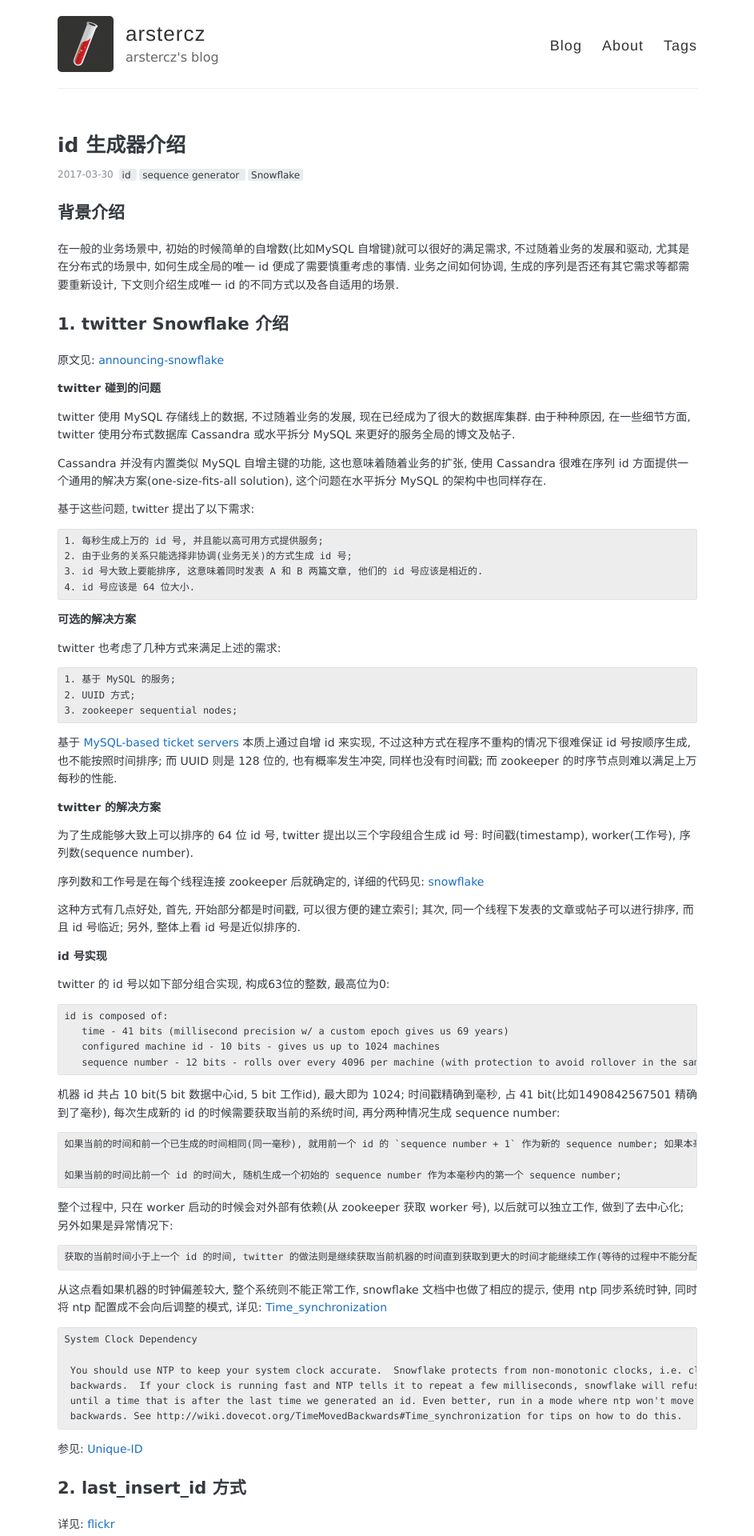
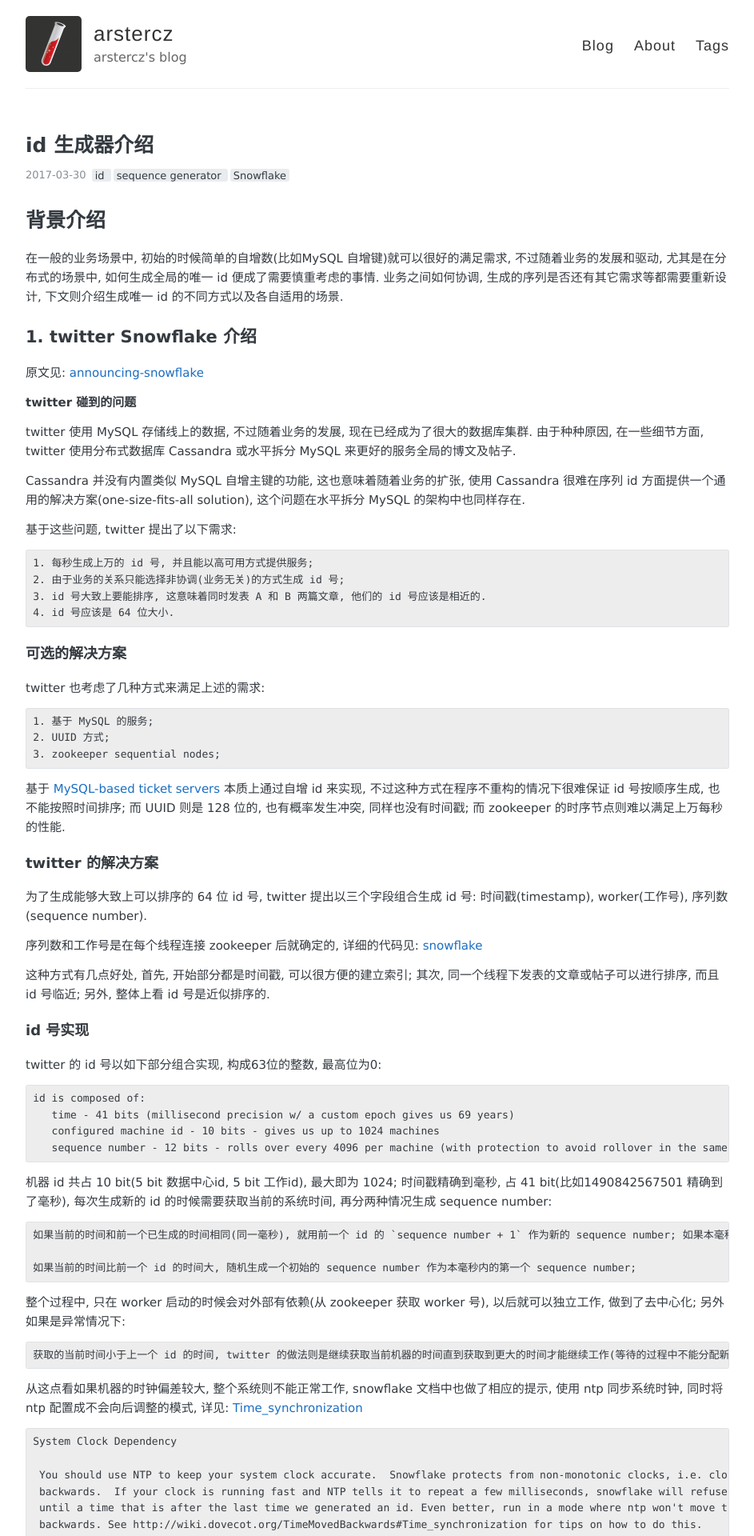
Before and after one commit to arstercz/arstercz.github.io, a Jekyll site: the page built from _posts/2017-03-30-id-%e7%94%9f%e6%88%90%e5%99%a8%e4%bb%8b%e7%bb%8d.md, in a window 1280 px wide. Shown: the top 1920 px of the page at 80% size, without its empty margins (168-1111 px from the left). Built offline with Jekyll 4.4.1, drawn with Linux system fonts in a browser that asks for light colours; comment, search, counter and statistics services are not loaded; some of the changed text lies outside the part shown.

Commit message:
fix fake line and adjust site width

````diff
--- a/_posts/2017-03-30-id-%e7%94%9f%e6%88%90%e5%99%a8%e4%bb%8b%e7%bb%8d.md
+++ b/_posts/2017-03-30-id-%e7%94%9f%e6%88%90%e5%99%a8%e4%bb%8b%e7%bb%8d.md
@@ -18,11 +18,12 @@
   - sequence generator
   - Snowflake
 ---
-<h2>背景介绍</h2>
+
+# 背景介绍
 
 在一般的业务场景中, 初始的时候简单的自增数(比如MySQL 自增键)就可以很好的满足需求, 不过随着业务的发展和驱动, 尤其是在分布式的场景中, 如何生成全局的唯一 id  便成了需要慎重考虑的事情. 业务之间如何协调, 生成的序列是否还有其它需求等都需要重新设计, 下文则介绍生成唯一 id 的不同方式以及各自适用的场景.
 
-<h2>1. twitter Snowflake 介绍</h2>
+## 1. twitter Snowflake 介绍
 
 原文见: <a href="https://blog.twitter.com/2010/announcing-snowflake">announcing-snowflake</a>
 
@@ -41,7 +42,7 @@
 4. id 号应该是 64 位大小.
 ```
 
-<strong>可选的解决方案</strong>
+### 可选的解决方案
 
 twitter 也考虑了几种方式来满足上述的需求:
 
@@ -53,7 +54,7 @@
 
 基于 <a href="http://code.flickr.net/2010/02/08/ticket-servers-distributed-unique-primary-keys-on-the-cheap/">MySQL-based ticket servers</a> 本质上通过自增 id 来实现, 不过这种方式在程序不重构的情况下很难保证 id 号按顺序生成, 也不能按照时间排序; 而 UUID 则是 128 位的, 也有概率发生冲突, 同样也没有时间戳; 而 zookeeper 的时序节点则难以满足上万每秒的性能.
 
-<strong>twitter 的解决方案</strong>
+### twitter 的解决方案
 
 为了生成能够大致上可以排序的 64 位 id 号, twitter 提出以三个字段组合生成 id 号: 时间戳(timestamp), worker(工作号), 序列数(sequence number).
 
@@ -61,7 +62,7 @@
 
 这种方式有几点好处, 首先, 开始部分都是时间戳, 可以很方便的建立索引; 其次, 同一个线程下发表的文章或帖子可以进行排序, 而且 id 号临近; 另外, 整体上看 id 号是近似排序的.
 
-<strong>id 号实现</strong>
+### id 号实现
 
 twitter 的 id 号以如下部分组合实现, 构成63位的整数, 最高位为0:
 
@@ -99,7 +100,7 @@
 
 参见: <a href="http://darktea.github.io/notes/2013/12/08/Unique-ID">Unique-ID</a>
 
-<h2>2. last_insert_id 方式</h2>
+## 2. last_insert_id 方式
 
 详见: <a href="http://code.flickr.net/2010/02/08/ticket-servers-distributed-unique-primary-keys-on-the-cheap/">flickr</a>
 
@@ -123,7 +124,7 @@
 
 单一业务使用这种方式是个很好的解决方案. 如果需要更好的性能可以采用双主的架构, 不过需要设置好各自的自增键的偏移值和步长.
 
-<h2>3. MariaDB Sequence 介绍</h2>
+## 3. MariaDB Sequence 介绍
 
 MariaDB 10.0.3 版本引入了新的引擎: <a href="https://mariadb.com/kb/en/mariadb/sequence/">Sequence</a> , 不同于 postgresql, MariaDB 的 sequence 比较特殊, 它是一个虚拟的, 临时的自增序列, 会话结束后序列便消失, 没有持久化功能, 也不能被其它表像自增主键那样引用. sequence 根据表的名字确定边界和自增值.
 
@@ -178,15 +179,15 @@
 +-----+
 ```
 
-<strong>note: 如果启用了 sequence 引擎, 新建的表名不能和序列的表名冲突, 临时表可以和序列表名一样</strong>
+### note: 如果启用了 sequence 引擎, 新建的表名不能和序列的表名冲突, 临时表可以和序列表名一样
 
-<strong>MariaDB sequence 误区</strong>
+### MariaDB sequence 误区
 
 MariaDB sequence 引擎不像 PostgreSQL 和 FirebirdSQL 的序列生成器, 生存期仅为当前语句的执行时间, 没有持久化功能, 也没有 nextval 相关的功能.
 
 sequence 也不能生成负数序列, 在达到最大/最小边界的时候不能轮询(类似 PostgreSQL 序列生成器的 CYCLE 选项).
 
-<strong>MariaDB sequence 使用场景</strong>
+### MariaDB sequence 使用场景
 
 详细使用参见 <a href="https://falseisnotnull.wordpress.com/2013/06/23/mariadbs-sequence-storage-engine/">mariadbs-sequence</a>
 
@@ -198,7 +199,7 @@
 5. 生成排序的日期时间等
 ```
 
-<h2>4. postgresql 序列生成器</h2>
+## 4. postgresql 序列生成器
 
 postgresql 自带的序列生成器能够很好的实现序列数的需求, 类似 MySQL 的 last_insert_id 方式. 不过 postgresql 的序列包含以下特性:
 
@@ -263,26 +264,24 @@
 (1 row)
 ```
 
-<strong>使用序列生成器经常碰到的问题</strong>
+### 使用序列生成器经常碰到的问题
 
-<ol>
-<li>事务回滚后, 序列不会回滚</p></li>
-<li>序列的范围基于 bigint 运算, 其范围不超过 8 字节的整数范围.一些老的系统不支持 8 字节的编译器则采用普通的 4 字节 int 运算.</p></li>
-<li>序列达到上限后, 默认不加 CYCLE 选项, 则会报错, 不允许生成序列, 如果加了 CYCLE 选择, 则从开始值重新生成.</p></li>
-<li><p>如果 cache 大于 1, 意味着该会话一次取多个序列, 每次访问序列对象的过程中都将分配并缓存随后的序列值, 并且相应的增加序列对象的 last_value. 从这点看 cache 越大意味着序列的性能越高. 不过同一个事务中随后的 cache - 1 次 nextval 将只返回预先分配的值, 在会话结束前没有使用剩下的值, 会导致序列里出现空洞(不连续). 另外如果有多个会话并发操作同一个序列生成器, 在业务层面来看可能会产生无序的问题, 在 cache 大于 1 的时候, 只能保证 nextval 值唯一, 不能保证顺序生成; 最后, 如果在序列上执行 setval, 则其它会话不会发觉, 直到用光缓存的数为止.</p></li>
-</ol>
+    事务回滚后, 序列不会回滚
+    序列的范围基于 bigint 运算, 其范围不超过 8 字节的整数范围.一些老的系统不支持 8 字节的编译器则采用普通的 4 字节 int 运算.
+    序列达到上限后, 默认不加 CYCLE 选项, 则会报错, 不允许生成序列, 如果加了 CYCLE 选择, 则从开始值重新生成.
+    如果 cache 大于 1, 意味着该会话一次取多个序列, 每次访问序列对象的过程中都将分配并缓存随后的序列值, 并且相应的增加序列对象的 `last_value`. 从这点看 cache 越大意味着序列的性能越高. 不过同一个事务中随后的 cache - 1 次 nextval 将只返回预先分配的值, 在会话结束前没有使用剩下的值, 会导致序列里出现空洞(不连续). 另外如果有多个会话并发操作同一个序列生成器, 在业务层面来看可能会产生无序的问题, 在 cache 大于 1 的时候, 只能保证 nextval 值唯一, 不能保证顺序生成; 最后, 如果在序列上执行 setval, 则其它会话不会发觉, 直到用光缓存的数为止.
 
-<h4> AliSQL sequence 引擎</h4>
+## 5. AliSQL sequence 引擎
 
 阿里开源的 [AliSQL](https://github.com/alibaba/AliSQL) 则提供了类似 PostgreSQL sequence 的功能, 详细介绍见 [sequence engine](http://mysql.taobao.org/monthly/2017/02/01/), 这也为我们提供了很大的方便, 直接使用 AliSQL 的 MySQL 版本即可, 不用考虑是否使用 PostgreSQL 等问题.
 
-<h5>id-generator工具</h5>
+## 6. id-generator工具
 开源的 redis 分支 [id-generator](https://github.com/detailyang/id-generator) 则更省事, 将序列功能直接加到 redis 中, 同时也支持了 `twitter` 的 `snowflake`, `mongodb` 的 `objectid`, 以及 `serialid` 序列id, 详见 [how to use](https://github.com/detailyang/id-generator/blob/master/docs/usage.md)
 
-<h2>总结</h2>
+## 总结
 
-<p>在上述介绍的几种 id 生成方式中, MariaDB 的 sequence 不适合序列生成器的需求.  很多中小业务使用的都是基于 MySQL 的 last_insert_id 方式. 这种方式在单一业务中使用方便, 有多少业务就创建多少对应的表, 不太使用具有分布式特性的业务. 另外很多开源的工具, 如 <a href="https://github.com/flike/idgo">idgo</a> 就是基于该方式, 只是提供了 redis 协议兼容的接口, 创建多个序列及意味着映射了多个 MySQL 表, 在并发较大的场景下不能避免死锁的发生.
+在上述介绍的几种 id 生成方式中, MariaDB 的 sequence 不适合序列生成器的需求.  很多中小业务使用的都是基于 MySQL 的 last_insert_id 方式. 这种方式在单一业务中使用方便, 有多少业务就创建多少对应的表, 不太使用具有分布式特性的业务. 另外很多开源的工具, 如 [idgo](https://github.com/flike/idgo) 就是基于该方式, 只是提供了 redis 协议兼容的接口, 创建多个序列及意味着映射了多个 MySQL 表, 在并发较大的场景下不能避免死锁的发生.
 
-而 PostgreSQL 的序列生成器则是内置的功能, 有很丰富的操作函数, 并发方面比起 MySQL 方式有较好的性能, 比较流行的开源工具 <a href="https://github.com/begriffs/postgrest">postgrest</a> 和 <a href="https://github.com/nuveo/prest">prest</a> 都提供了 http 接口, 已有的程序改造起来也比较轻松方便.
+而 PostgreSQL 的序列生成器则是内置的功能, 有很丰富的操作函数, 并发方面比起 MySQL 方式有较好的性能, 比较流行的开源工具 [postgrest](https://github.com/begriffs/postgrest) 和 [prest](https://github.com/nuveo/prest) 都提供了 http 接口, 已有的程序改造起来也比较轻松方便.
 
-snowflake 方式则比较适合分布式场景的业务, 对时间依赖较强的业务也可以使用该方式, 另外这种方式在性能方面应该是最好的. 已有的开源工具如 <a href="https://github.com/sony/sonyflake">sony</a> 或 <a href="https://github.com/zheng-ji/goSnowFlake">goSnowFlake</a> 都做了比较好的实现, 以 http 接口对外服务, 程序改造起来也比较方便. 不过与上述的两种方式相比, 开源的工具并未实现持久化和高可用的功能, 在服务中断的情况下难以继续生成相应的序列, 需要我们做相应的二次开发.
+snowflake 方式则比较适合分布式场景的业务, 对时间依赖较强的业务也可以使用该方式, 另外这种方式在性能方面应该是最好的. 已有的开源工具如 [sony](https://github.com/sony/sonyflake) 或 [goSnowFlake](https://github.com/zheng-ji/goSnowFlake) 都做了比较好的实现, 以 http 接口对外服务, 程序改造起来也比较方便. 不过与上述的两种方式相比, 开源的工具并未实现持久化和高可用的功能, 在服务中断的情况下难以继续生成相应的序列, 需要我们做相应的二次开发.
--- a/_sass/_variables.scss
+++ b/_sass/_variables.scss
@@ -24,8 +24,8 @@
 $code-font: 'Menlo', 'Courier New', 'Monaco', 'Spoqa Han Sans', monospace;
 
 // Font sizes
-$base-font-size: 14px;
-$small-font-size: 12px;
+$base-font-size: 15px;
+$small-font-size: 13px;
 
 // Colors
 $base-color: $oc-gray-8;
--- a/style.scss
+++ b/style.scss
@@ -26,7 +26,7 @@
 
 .container {
   margin: 0 auto;
-  max-width: 820px;
+  max-width: 900px;
   padding: 0 10px;
   width: 100%;
 }
````
